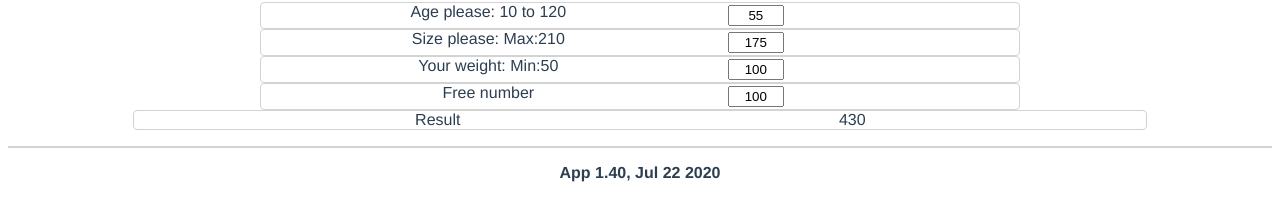
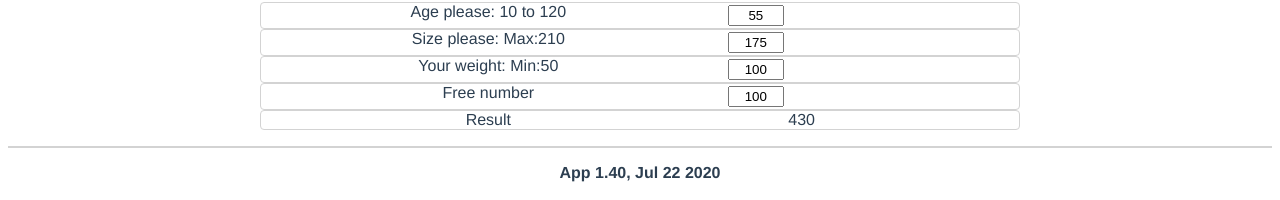
Before and after one commit to yves40/Vue3-Composition, a Vue app: page /#/TesterNumfield in a window 1280 px wide. Shown: the part 301-501 px from the top of the page. Built offline with nearby package versions, Linux system fonts and the light colour scheme.

Commit message:
Small css fix

```diff
--- a/src/views/TesterNumfield.vue
+++ b/src/views/TesterNumfield.vue
@@ -5,7 +5,7 @@
       <numfield v-model="size" maxvalue="210" message="Size please:"/>
       <numfield v-model="weight" minvalue="50" message="Your weight:"/>
       <numfield v-model="freezone" message="Free number"/>
-      <div class="grid2-80 viewframe">
+      <div class="grid2-60 viewframe">
         <span>Result</span>
         <span>{{ thesum }}</span>
       </div>
```
